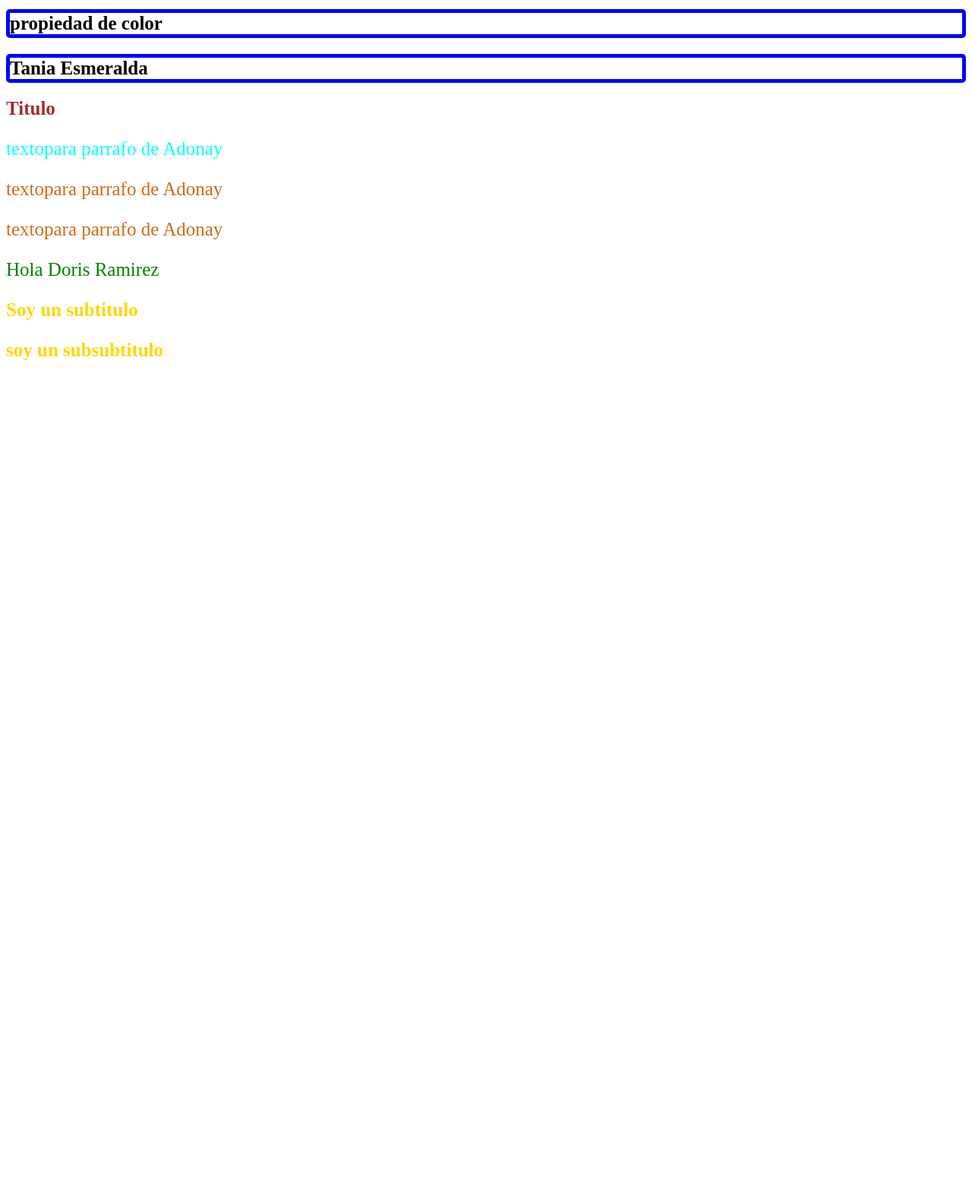
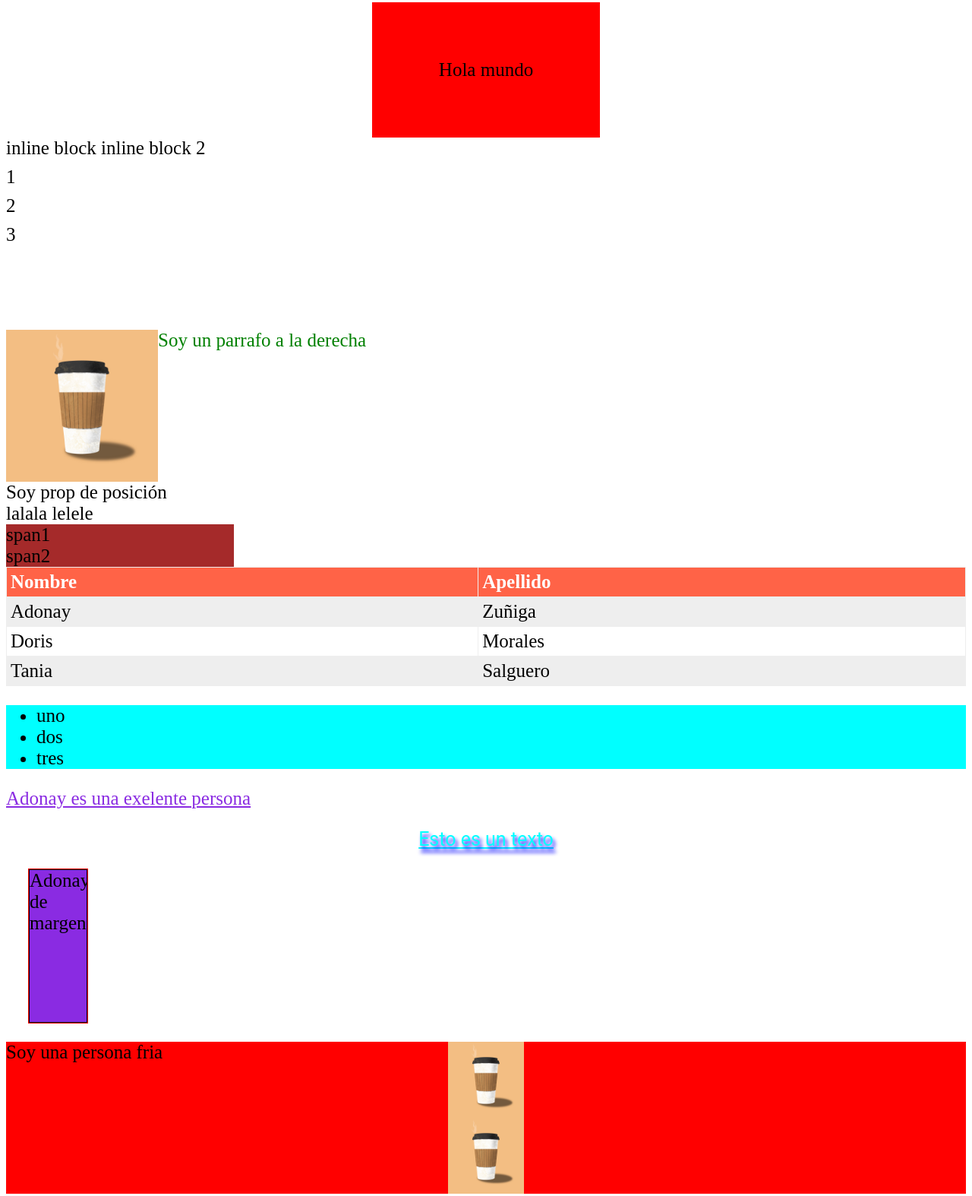
Before and after one commit to Adonayzu/CSS, a plain HTML site: page index.html in a window 1280 px wide. Shown: the part 5-1579 px from the top of the page at 76% size. Before the commit the page ends 800 px from the top, so only its background shows below. Drawn offline with Linux system fonts and the light colour scheme; a web font is replaced by a local one.

Commit message:
Complete todo lo que me pedia en el lo primer que veo de css

```diff
--- a/index.html
+++ b/index.html
@@ -1,11 +1,68 @@
 <!DOCTYPE html>
 <html>
 <head>
-    <title>Document</title>
+    <title>Adonay</title>
     <!-- Esto sirve para poder crear el archivo de css el nombre en este caso le puse style1.css y luego se crea en la carpeta principal-->
     <link rel="stylesheet" href="style1.css">
+    <!-- Este es el ling de google font para una tipo de letra de internet o pongo enpractica en el css -->
+    <link rel="preconnect" href="https://fonts.googleapis.com">
+    <link rel="preconnect" href="https://fonts.gstatic.com" crossorigin>
+    <link href="https://fonts.googleapis.com/css2?family=Rubik+Burned&display=swap" rel="stylesheet">
 </head>
 <body>
+    <section class="center">
+        <p>Hola mundo</p>
+    </section>
+    <div class="inline-block">inline block</div>
+    <div class="inline-block">inline block 2</div>
+    <div class="container">
+        <article class="column right">1</article>
+        <article class="columnight">2</article>
+        <article class="column right">3</article>
+    </div>
+    <div class="container">
+        <img src="coffee.png" class="left" />
+        <p>Soy un parrafo a la derecha</p>
+    </div>
+    <article id="position">Soy prop de posición</article>
+    <div class="inline">lalala</div>
+    <div class="inline">lelele</div>
+    <span>span1</span>
+    <span>span2</span>
+    <table> <!-- Es una tabla -->
+        <tr>
+            <th> Nombre</th>
+            <th> Apellido</th>
+        </tr>
+
+        <tr>
+            <td> Adonay </td>
+            <td> Zuñiga</td>
+        </tr>
+        <tr>
+            <td> Doris </td>
+            <td> Morales</td>
+        </tr>
+        <tr>
+            <td> Tania</td>
+            <td> Salguero</td>
+        </tr>
+    </table>
+    <!--ul lista no ordenada-->
+    <ul>
+        <li>uno</li>
+        <li>dos</li>
+        <li>tres</li>
+
+    </ul>
+    <a href="https://www.google.con.nz">Adonay es una exelente persona</a>
+    <p class="texto"> Esto es un texto</p>
+    <div class="margen">
+        Adonay de margen
+    </div>
+    <article id="fondo">
+        Soy una persona fria
+    </article>
     <h1 class="color">propiedad de color</h1>
     <h2 class="color">Tania Esmeralda</h2>
     <h1 id="titulo">Titulo</h1>
--- a/style1.css
+++ b/style1.css
@@ -53,3 +53,117 @@ div h2, div h3 {
     border-radius: 5px; /* el radio */
     border-width: 5px; /* el grosor o ancho del borde */
 }
+/* Este de fondo aparece en el html y lo de background-color lo resalta */
+#fondo {
+    background-color: red;
+    height: 200px; /* es la altura de la imagen que agrege */
+    background-image: url(coffee.png);
+    /* tambien se puede asi del size del tamaño el primer 200 es altura y el otro es ancho */
+    background-size: 100px 100px; /* esta auto, cover, contain  */
+    background-repeat: repeat-y; /* esto espara que no se repita la imagen colocando no-repeat pero si pongo repeat si */
+    background-position: center bottom;
+
+}
+
+.margen {
+    background-color: blueviolet;/* agregarlo color de fondo a lo que escribi */
+    margin:15px 20px 25px 30px; /* es el margen qu el dipero igual hay mas opciones */
+    padding: 30ps 25px 20px 15px;/* padding es relleno */
+    border:solid 1px black;
+    height: 200px;
+    width: 75px;
+    overflow: scroll;/* por si el contenido tiene un margen pequeño con esto puedo deslizar y verlo */
+    outline: 1px solid red;
+}
+
+.texto {
+    font-family: "Roboto", sans-serif;/* aqui se agrego lo del link  colocando roboto, lo demas es por si no agarra la de roboto */
+    text-align: center;/* ver si uno quiere el texto a la izquierda, center rigth justify */
+    text-decoration: underline; /* subrayar underline, overline */
+    text-shadow: 3px 5px 5px blue;
+
+}
+a:link {
+    color:blueviolet; /* con esto nos da el color del ling qu eagregamos en el html */
+}
+
+a:visited {
+    color:grey;/*  este es para los link que ya han sido visitados se pondra gris */
+}
+
+a:hover {
+    color:blue; /* este hover solo es para cuando estoy pasando el mause por encima por eso cambiara de color */
+}
+
+a:active {
+    color:red;/* este cuando yo estoy pinchando el link */
+}
+
+ul {
+    background-color: cyan;
+}
+
+table {
+    width:100%; /* Da todo el ancho de la tabla */
+    border-collapse: collapse;/* ajusta mejor la tabla */
+}
+th, td {
+    border: solid 1px #eee;
+    padding: 5px;
+}
+
+th {
+    background-color:tomato; /* da color a los th */
+    color:white; /* da color a la letra o fuente */
+    text-align: left;/* alinea el texto */
+}
+tr:nth-child(even) {
+    background-color: #eee;
+}
+
+tr:hover {
+    background-color:#aaa;
+    cursor:pointer;
+}
+span {
+    display: block;
+    width: 300px;  /* ancho de lo que contiene el espan */
+    background-color: brown;/* el color del span */
+}
+.inline {
+    display: inline;
+}
+#position {
+    position: sticky; /* posicion ralativa, otra de absolute, y sticky*/
+    left: 20px;/* hace un a la izquierda de 20 px y maxio de top 25px */
+ /*    top: 25px; */
+
+}
+.left {
+    float: left; /* hace qu eltexto de left este en la izquierda */
+    width:200px;
+    height: 200px;
+}
+.rigth {
+    float: rigth;
+
+}
+.container {
+    height: 200px;
+}
+
+.column {
+    margin: 0;
+    padding: 10px 0;
+    width: 33.3%;
+}
+.inline-block {
+    display: inline-block;
+}
+.center {
+    padding:50px;
+    text-align: center;
+    width: 200px;
+    margin: 0 auto;
+    background-color:red;
+}
```
Also changed, not shown: coffee.png (added).
